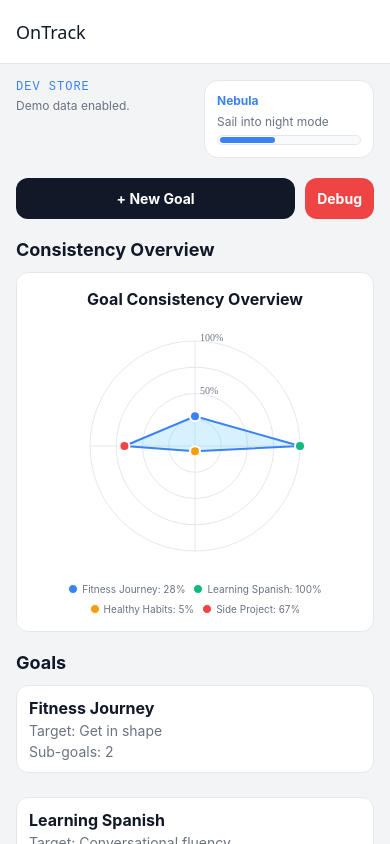
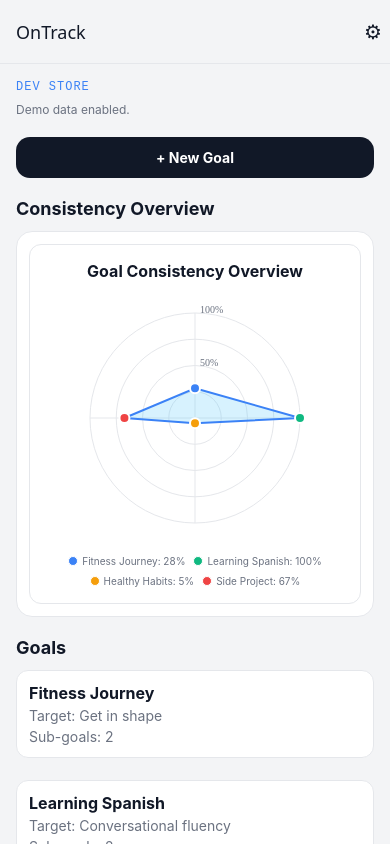
Before and after one commit to KyleNewbigging/OnTrack, a React Native app: screen / in a window 390 px wide. Built offline with nearby package versions, Linux system fonts and the light colour scheme.

Commit message:
Added Settings  moved dev tools into it

```diff
--- a/App.tsx
+++ b/App.tsx
@@ -43,7 +43,14 @@ export default function App() {
   return (
     <SafeAreaProvider>
       <NavigationContainer theme={navigationTheme}>
-        <Stack.Navigator>
+        <Stack.Navigator
+          screenOptions={{
+            headerStyle: { backgroundColor: colors.background },
+            headerTintColor: colors.text,
+            headerTitleStyle: { color: colors.text },
+            contentStyle: { backgroundColor: colors.background },
+          }}
+        >
           <Stack.Screen name="Home" component={HomeScreen} options={{ title: "OnTrack" }} />
           <Stack.Screen name="Goal" component={GoalScreen} options={{ title: "Goal" }} />
           <Stack.Screen name="NewGoal" component={NewGoalScreen} options={{ title: "New Goal" }} />
--- a/components/HomeScreen.tsx
+++ b/components/HomeScreen.tsx
@@ -1,11 +1,28 @@
 import React from "react";
 import { NativeStackScreenProps } from "@react-navigation/native-stack";
-import { Text, View, Pressable, ScrollView } from "react-native";
+import {
+  Text,
+  View,
+  Pressable,
+  ScrollView,
+  Modal,
+  Switch,
+  Alert,
+  StyleSheet,
+} from "react-native";
 import { SafeAreaView } from "react-native-safe-area-context";
 import * as Haptics from "expo-haptics";
-import { useStore, debugAsyncStorage, getCurrentMode } from "../store";
+import {
+  useStore,
+  debugAsyncStorage,
+  getCurrentMode,
+} from "../store";
 import RadarChart from "./RadarChart";
-import { useThemeColors, useThemeName, getThemeToggleContent } from "../theme";
+import {
+  useThemeColors,
+  useThemeName,
+  getThemeToggleContent,
+} from "../theme";
 
 type RootStackParamList = {
   Home: undefined;
@@ -19,85 +36,100 @@ type HomeProps = NativeStackScreenProps<RootStackParamList, "Home">;
 export default function HomeScreen({ navigation }: HomeProps) {
   const goals = useStore((s) => s.goals);
   const toggleTheme = useStore((s) => s.toggleTheme);
+  const clearStore = useStore((s) => s.clearStore);
   const currentMode = getCurrentMode();
   const themeName = useThemeName();
   const colors = useThemeColors();
   const themeContent = getThemeToggleContent(themeName);
-  const sliderJustify = themeName === "dark" ? "flex-end" : "flex-start";
-  const modeColor = currentMode === "DEV" ? colors.accent : colors.textMuted;
-  const modeDescription = currentMode === "DEV" ? "Demo data enabled." : "Tracking live entries.";
+
+  const [isSettingsOpen, setIsSettingsOpen] = React.useState(false);
+
+  const modeDescription =
+    currentMode === "DEV"
+      ? "Demo data enabled."
+      : "Tracking live entries.";
+  const modeAccent = currentMode === "DEV" ? colors.accent : colors.textMuted;
+
+  const openSettings = React.useCallback(async () => {
+    await Haptics.selectionAsync();
+    setIsSettingsOpen(true);
+  }, []);
+
+  const closeSettings = React.useCallback(() => {
+    setIsSettingsOpen(false);
+  }, []);
+
+  React.useLayoutEffect(() => {
+    navigation.setOptions({
+      headerRight: () => (
+        <Pressable onPress={openSettings} style={styles.headerIcon} hitSlop={10}>
+          <Text style={[styles.headerIconText, { color: colors.text }]}>{String.fromCharCode(0x2699)}</Text>
+        </Pressable>
+      ),
+      headerStyle: { backgroundColor: colors.background },
+      headerTitleStyle: { color: colors.text },
+      headerTintColor: colors.text,
+    });
+  }, [navigation, openSettings, colors.background, colors.text]);
+
+  const handleToggleTheme = React.useCallback(async () => {
+    await Haptics.selectionAsync();
+    toggleTheme();
+  }, [toggleTheme]);
+
+  const handleClearStore = React.useCallback(() => {
+    Alert.alert(
+      "Clear local data?",
+      "This removes all goals and completions stored on this device.",
+      [
+        { text: "Cancel", style: "cancel" },
+        {
+          text: "Clear",
+          style: "destructive",
+          onPress: async () => {
+            await Haptics.notificationAsync(
+              Haptics.NotificationFeedbackType.Warning
+            );
+            clearStore();
+            closeSettings();
+          },
+        },
+      ]
+    );
+  }, [clearStore, closeSettings]);
+
+  const handleDebug = React.useCallback(async () => {
+    await Haptics.selectionAsync();
+    await debugAsyncStorage();
+  }, []);
 
   return (
-    <SafeAreaView style={{ flex: 1, backgroundColor: colors.background }} edges={['bottom', 'left', 'right']}>
+    <SafeAreaView
+      style={{ flex: 1, backgroundColor: colors.background }}
+      edges={['bottom', 'left', 'right']}
+    >
       <ScrollView
         style={{ flex: 1 }}
-        contentContainerStyle={{ flexGrow: 1 }}
+        contentContainerStyle={{ padding: 16, gap: 20 }}
         showsVerticalScrollIndicator={false}
       >
-        <View style={{ padding: 16, gap: 20, backgroundColor: colors.background, flex: 1 }}>
-          <View style={{ flexDirection: "row", alignItems: "stretch", gap: 16 }}>
-            <View style={{ flex: 1 }}>
+        <View style={{ gap: 8 }}>
           <Text
             style={{
               fontSize: 12,
-                  color: modeColor,
+              color: modeAccent,
               fontFamily: "monospace",
               letterSpacing: 1,
             }}
           >
-                {currentMode === 'DEV' ? 'DEV STORE' : 'PROD STORE'}
+            {currentMode === "DEV" ? "DEV STORE" : "PROD STORE"}
           </Text>
-              <Text style={{ color: colors.textMuted, fontSize: 12, marginTop: 4 }}>
+          <Text style={{ color: colors.textMuted, fontSize: 12 }}>
             {modeDescription}
           </Text>
         </View>
-            <Pressable
-              onPress={async () => {
-                await Haptics.selectionAsync();
-                toggleTheme();
-              }}
-              style={{
-                flexBasis: 170,
-                borderRadius: 14,
-                borderWidth: 1,
-                borderColor: colors.border,
-                backgroundColor: colors.surface,
-                padding: 12,
-                gap: 6,
-              }}
-            >
-              <Text style={{ color: colors.accent, fontSize: 12, fontWeight: "700" }}>
-                {themeContent.title}
-              </Text>
-              <Text style={{ color: colors.textMuted, fontSize: 12 }}>
-                {themeContent.subtitle}
-              </Text>
-              <View
-                style={{
-                  height: 10,
-                  borderRadius: 9999,
-                  backgroundColor: colors.surfaceMuted,
-                  borderWidth: 1,
-                  borderColor: colors.border,
-                  paddingHorizontal: 2,
-                  justifyContent: sliderJustify,
-                  flexDirection: "row",
-                  alignItems: "center",
-                }}
-              >
-                <View
-                  style={{
-                    height: 6,
-                    width: "40%",
-                    borderRadius: 9999,
-                    backgroundColor: colors.accent,
-                  }}
-                />
-              </View>
-            </Pressable>
-          </View>
 
-          <View style={{ flexDirection: "row", gap: 10 }}>
+        <View style={{ flexDirection: "row", gap: 12 }}>
           <Pressable
             onPress={async () => {
               await Haptics.impactAsync(Haptics.ImpactFeedbackStyle.Medium);
@@ -105,29 +137,20 @@ export default function HomeScreen({ navigation }: HomeProps) {
             }}
             style={{
               backgroundColor: colors.button,
-                padding: 12,
-                borderRadius: 12,
+              paddingVertical: 12,
+              paddingHorizontal: 16,
+              borderRadius: 14,
               flex: 1,
             }}
           >
-              <Text style={{ color: colors.buttonText, fontWeight: "700", textAlign: "center" }}>
-                + New Goal
-              </Text>
-            </Pressable>
-
-            <Pressable
-              onPress={async () => {
-                await Haptics.impactAsync(Haptics.ImpactFeedbackStyle.Light);
-                debugAsyncStorage();
-              }}
+            <Text
               style={{
-                backgroundColor: colors.danger,
-                padding: 12,
-                borderRadius: 12,
+                color: colors.buttonText,
+                fontWeight: "700",
+                textAlign: "center",
               }}
             >
-              <Text style={{ color: colors.dangerText, fontWeight: "700", textAlign: "center" }}>
-                Debug
+              + New Goal
             </Text>
           </Pressable>
         </View>
@@ -136,15 +159,39 @@ export default function HomeScreen({ navigation }: HomeProps) {
           <Text style={{ fontSize: 18, fontWeight: "700", color: colors.text }}>
             Consistency Overview
           </Text>
+          <View
+            style={{
+              borderWidth: 1,
+              borderColor: colors.border,
+              borderRadius: 16,
+              padding: 12,
+              backgroundColor: colors.surface,
+            }}
+          >
             <RadarChart goals={goals} size={250} />
+          </View>
         </View>
 
         <View style={{ gap: 12 }}>
           <Text style={{ fontSize: 18, fontWeight: "700", color: colors.text }}>
             Goals
           </Text>
-
-            {goals.map((goal, index) => (
+          {goals.length === 0 ? (
+            <View
+              style={{
+                borderWidth: 1,
+                borderColor: colors.border,
+                borderRadius: 12,
+                padding: 16,
+                backgroundColor: colors.surface,
+              }}
+            >
+              <Text style={{ color: colors.textMuted }}>
+                Tap "New Goal" to start charting your next win.
+              </Text>
+            </View>
+          ) : (
+            goals.map((goal, index) => (
               <View key={goal.id}>
                 <Pressable
                   onPress={async () => {
@@ -172,20 +219,147 @@ export default function HomeScreen({ navigation }: HomeProps) {
                     Sub-goals: {goal.subGoals.length}
                   </Text>
                 </Pressable>
-                {index < goals.length - 1 && <View style={{ height: 12 }} />}
+                {index < goals.length - 1 && <View style={{ height: 10 }} />}
               </View>
-            ))}
-
-            {goals.length === 0 && (
-              <Text style={{ color: colors.textMuted }}>
-                Tap "New Goal" to start charting your next win.
-              </Text>
+            ))
           )}
         </View>
+      </ScrollView>
 
-          <View style={{ height: 20 }} />
+      <Modal
+        visible={isSettingsOpen}
+        animationType="fade"
+        transparent
+        onRequestClose={closeSettings}
+      >
+        <View style={styles.modalBackdrop}>
+          <Pressable style={styles.backdropDismiss} onPress={closeSettings} />
+          <View style={[styles.sheet, { backgroundColor: colors.surface }]}>
+            <View style={styles.sheetHandle} />
+            <View style={styles.sheetHeader}>
+              <Text style={[styles.sheetTitle, { color: colors.text }]}>Settings</Text>
+              <Pressable onPress={closeSettings} hitSlop={10}>
+                <Text style={[styles.closeText, { color: colors.textMuted }]}>Close</Text>
+              </Pressable>
             </View>
-      </ScrollView>
+
+            <View style={styles.section}>
+              <Text style={[styles.sectionLabel, { color: colors.text }]}>Appearance</Text>
+              <View style={styles.row}>
+                <View style={{ flex: 1 }}>
+                  <Text style={[styles.rowTitle, { color: colors.text }]}>Dark mode</Text>
+                  <Text style={[styles.rowSubtitle, { color: colors.textMuted }]}>Flip OnTrack into night mode.</Text>
+                </View>
+                <Switch
+                  value={themeName === "dark"}
+                  onValueChange={handleToggleTheme}
+                  trackColor={{ false: "#d1d5db", true: colors.accentMuted }}
+                  thumbColor={themeName === "dark" ? colors.surface : "#ffffff"}
+                  ios_backgroundColor={colors.border}
+                />
+              </View>
+            </View>
+
+            <View style={styles.section}>
+              <Text style={[styles.sectionLabel, { color: colors.text }]}>Developer</Text>
+              <Pressable style={styles.row} onPress={handleClearStore}>
+                <View style={{ flex: 1 }}>
+                  <Text style={[styles.rowTitle, { color: colors.text }]}>Clear local store</Text>
+                  <Text style={[styles.rowSubtitle, { color: colors.textMuted }]}>Removes every goal and completion saved on this device.</Text>
+                </View>
+                <Text style={[styles.rowIndicator, { color: colors.textMuted }]}>{'>'}</Text>
+              </Pressable>
+
+              <Pressable style={styles.row} onPress={handleDebug}>
+                <View style={{ flex: 1 }}>
+                  <Text style={[styles.rowTitle, { color: colors.text }]}>Dump AsyncStorage</Text>
+                  <Text style={[styles.rowSubtitle, { color: colors.textMuted }]}>Log keys and payload sizes to the console.</Text>
+                </View>
+                <Text style={[styles.rowIndicator, { color: colors.textMuted }]}>{'>'}</Text>
+              </Pressable>
+            </View>
+
+            <View style={styles.section}>
+              <Text style={[styles.sectionLabel, { color: colors.text }]}>Coming soon</Text>
+              <Text style={[styles.rowSubtitle, { color: colors.textMuted }]}>We'll tuck new controls and experiments in here.</Text>
+            </View>
+          </View>
+        </View>
+      </Modal>
     </SafeAreaView>
   );
 }
+
+const styles = StyleSheet.create({
+  headerIcon: {
+    paddingHorizontal: 8,
+    paddingVertical: 4,
+  },
+  headerIconText: {
+    fontSize: 20,
+  },
+  modalBackdrop: {
+    flex: 1,
+    backgroundColor: "rgba(15, 23, 42, 0.45)",
+    justifyContent: "flex-end",
+  },
+  backdropDismiss: {
+    flex: 1,
+  },
+  sheet: {
+    paddingHorizontal: 20,
+    paddingTop: 8,
+    paddingBottom: 32,
+    borderTopLeftRadius: 24,
+    borderTopRightRadius: 24,
+    gap: 20,
+  },
+  sheetHandle: {
+    alignSelf: "center",
+    width: 48,
+    height: 4,
+    borderRadius: 999,
+    backgroundColor: "rgba(148, 163, 184, 0.45)",
+    marginBottom: 8,
+  },
+  sheetHeader: {
+    flexDirection: "row",
+    alignItems: "center",
+    justifyContent: "space-between",
+  },
+  sheetTitle: {
+    fontSize: 20,
+    fontWeight: "700",
+  },
+  closeText: {
+    fontSize: 14,
+    fontWeight: "600",
+  },
+  section: {
+    gap: 12,
+  },
+  sectionLabel: {
+    fontSize: 14,
+    fontWeight: "700",
+    textTransform: "uppercase",
+    letterSpacing: 0.6,
+  },
+  row: {
+    flexDirection: "row",
+    alignItems: "center",
+    gap: 12,
+    paddingVertical: 12,
+  },
+  rowTitle: {
+    fontSize: 16,
+    fontWeight: "600",
+  },
+  rowSubtitle: {
+    fontSize: 13,
+    lineHeight: 18,
+  },
+  rowIndicator: {
+    fontSize: 18,
+    color: "#6b7280",
+  },
+});
--- a/store.ts
+++ b/store.ts
@@ -259,6 +259,7 @@ interface State {
     deleteSubGoal: (goalId: string, subId: string) => void;
     deleteGoal: (goalId: string) => void;
     toggleTheme: () => void;
+    clearStore: () => void;
 }
 
 // Get initial goals based on store mode
@@ -352,6 +353,11 @@ export const useStore = create<State>()(
                     theme: s.theme === 'dark' ? 'light' : 'dark',
                 }));
             },
+            clearStore: () => {
+                set((s) => ({
+                    goals: [],
+                }));
+            },
         }),
         {
             name: ACTIVE_STORAGE_KEY, // Dynamic storage key based on CURRENT_MODE
```
Also changed, not shown: 1 other file (tests, documents, lock files or other folders). Lines whose indentation alone changed are shown as unchanged.
